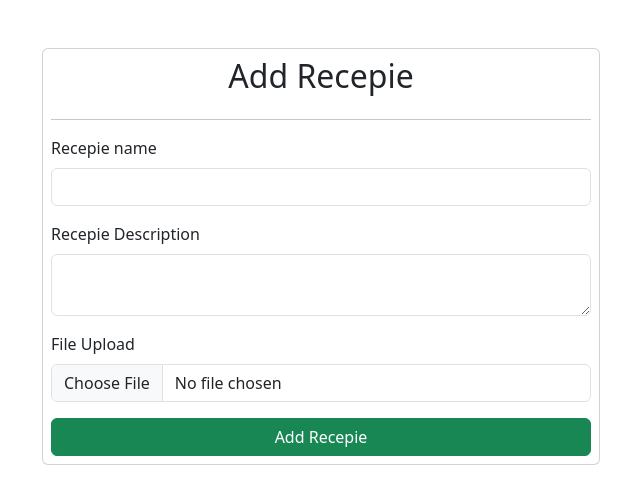
After one commit to sakshi2215/First_Django, a Django app: template vege/templates/recepies.html in a window 1280 px wide. The commit adds this page. Shown: the top 504 px of the page, without its empty margins (319-959 px from the left). Run offline with Django 4.2, Linux system fonts and the light colour scheme; the template is opened without the code that fills it, so the values that code supplies are empty.

Commit message:
"update"

```diff
--- a/home/templates/base.html
+++ b/home/templates/base.html
@@ -16,7 +16,7 @@
  }
 </style>
 <body>
- {% block start%}
+ {% block start %}
  {% endblock %}
 </body>
 
--- a/vege/models.py
+++ b/vege/models.py
@@ -4,4 +4,4 @@ from django.db import models
 class Recepies(models.Model):
     recipie_name= models.CharField(max_length=100)
     recipie_description = models.TextField()
-    recipie_image = models.ImageField(upload_to="recepie")
+    recipie_image = models.ImageField(upload_to="recepies")
--- /dev/null
+++ b/vege/templates/recepies.html
@@ -0,0 +1,25 @@
+{% extends "base.html" %}
+{% block start %}
+
+ <div class="container mt-5">
+    <form class="col-6 mx-auto card p-2" method="post" enctype="multipart/form-data">
+      {% csrf_token %}
+      <h2>Add Recepie</h2>
+       <hr>
+        <div class="mb-3">
+          <label for="exampleInputEmail1" class="form-label">Recepie name</label>
+          <input name="recepie_name" type="text" class="form-control">
+        </div>
+        <div class="mb-3">
+          <label for="exampleInputPassword1" name="recipie_description" class="form-label">Recepie Description</label>
+         <textarea   class="form-control"></textarea>
+        </div>
+        <div class="mb-3">
+          <label for="exampleInputPassword1" class="form-label">File Upload</label>
+          <input name=" recipie_image" type="file" class="form-control">
+        </div>
+
+        <button type="submit" class="btn btn-success">Add Recepie</button>
+      </form>
+ </div>
+{% endblock %}
--- a/vege/views.py
+++ b/vege/views.py
@@ -2,4 +2,6 @@ from django.shortcuts import render
 
 # Create your views here.
 def recepies(request):
+    data= request.POST
+    print(data)
     return render(request,"recepies.html")
```
Also changed, not shown: vege/migrations/templates/recepies.html (deleted, +0 -17 lines).
